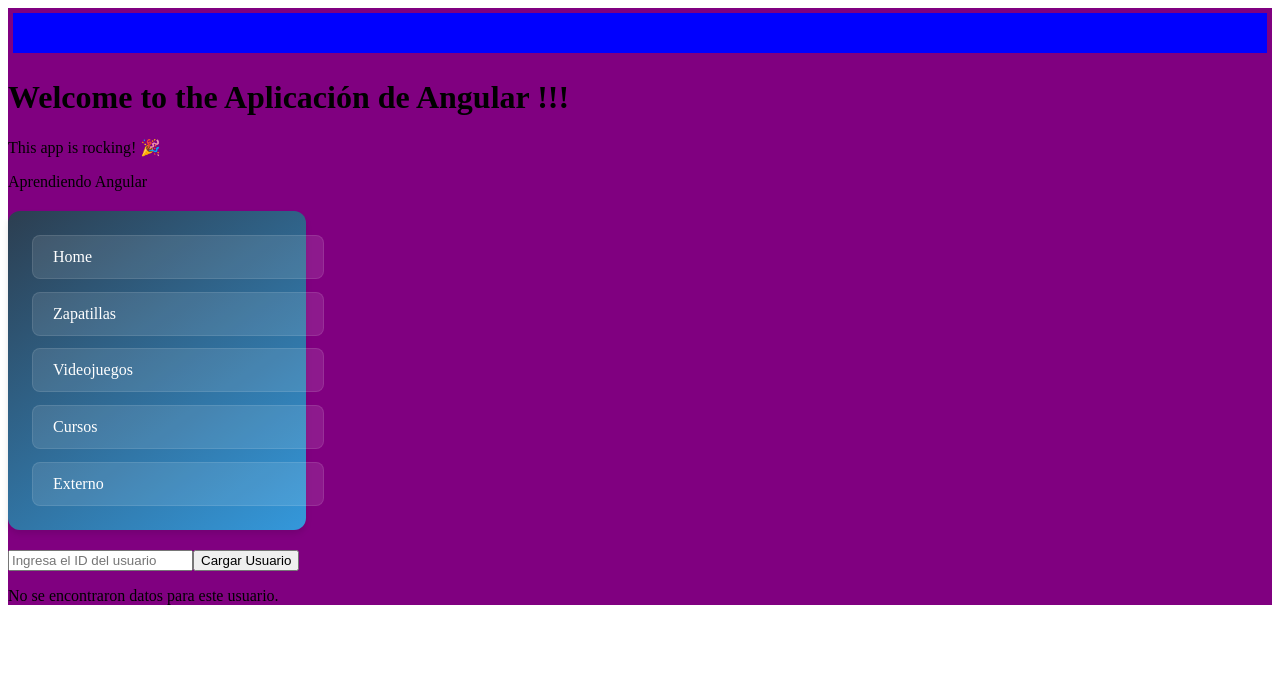
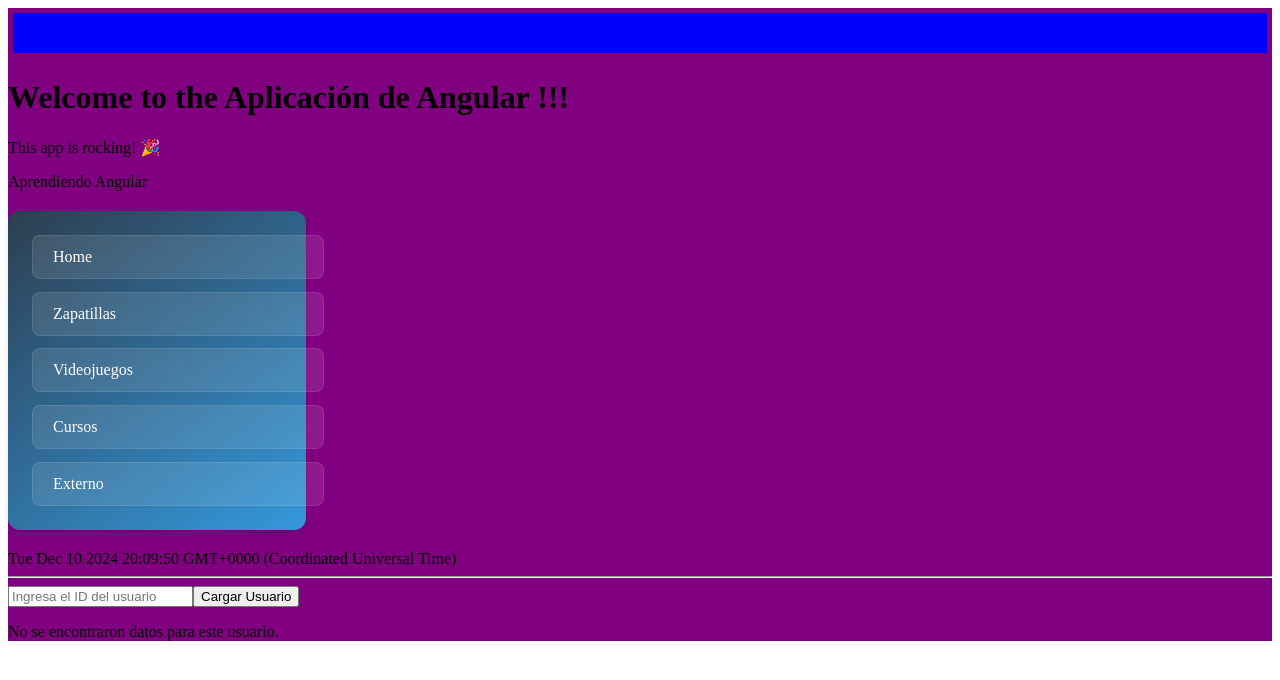
Before and after one commit to Ornella-Gigante/Master-in-JavaScript-JSON-TypeScript-Learning-JS-jQuery-Angular-NodeJS, an Angular app in the folder aprendiendo-angular/: page /externo in a window 1280 px wide. Shown: the top 680 px of the page. Built offline with nearby package versions, Linux system fonts and the light colour scheme.

Commit message:
Creacion de pipes de fechas

```diff
--- a/aprendiendo-angular/src/app/externo/externo.component.html
+++ b/aprendiendo-angular/src/app/externo/externo.component.html
@@ -1,5 +1,7 @@
 <div>
   <!-- Usamos (input) para escuchar el evento y actualizar el valor de userId -->
+   {{fecha}}
+   <hr>
   <input type="text" [value]="userId" (input)="onUserIdChange($event)" placeholder="Ingresa el ID del usuario" />
   <button (click)="cargaUsuario()">Cargar Usuario</button>
 </div>
--- a/aprendiendo-angular/src/app/externo/externo.component.ts
+++ b/aprendiendo-angular/src/app/externo/externo.component.ts
@@ -12,10 +12,12 @@ export class ExternoComponent implements OnInit {
   public user: any = null; // Almacena los datos del usuario
   public userId: string = ''; // ID del usuario ingresado
   public isLoading: boolean = false; // Indicador de carga
+  public fecha: any;
 
   constructor(private _peticionesService: PeticionesService) {}
 
   ngOnInit() {
+    this.fecha = new Date();
     console.log('Componente Externo inicializado');
   }
 
```
